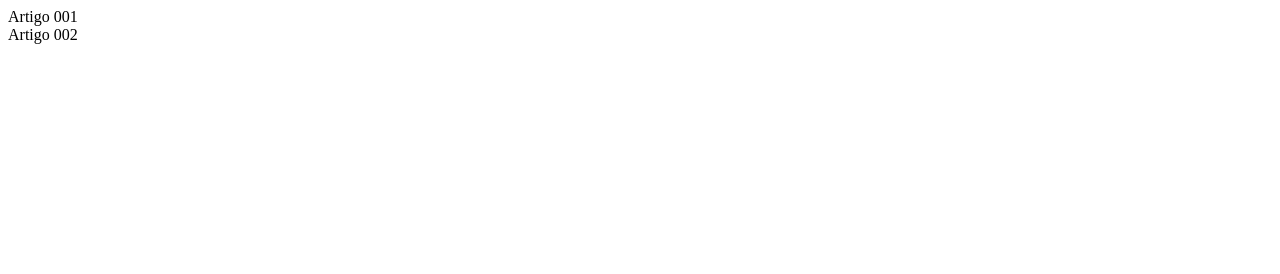
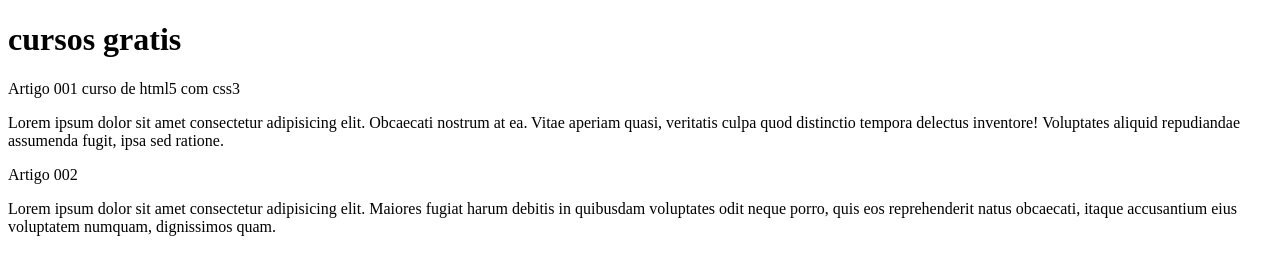
Before and after one commit to PedroEustaq/projeto-site, a plain HTML site: page index.html in a window 1280 px wide. Drawn offline with Linux system fonts and the light colour scheme.

Commit message:
comecei a escrever o conteudo

```diff
--- a/index.html
+++ b/index.html
@@ -8,10 +8,16 @@
 <body>
     <main>
         <header>
-            <article>Artigo 001</article>
+            <h1>cursos gratis</h1>
+            <article>Artigo 001
+                curso de html5 com css3
+                <p>Lorem ipsum dolor sit amet consectetur adipisicing elit. Obcaecati nostrum at ea. Vitae aperiam quasi, veritatis culpa quod distinctio tempora delectus inventore! Voluptates aliquid repudiandae assumenda fugit, ipsa sed ratione.</p>
+            </article>
         </header>
         <header>
-            <article>Artigo 002</article>
+            <article>Artigo 002
+                <p>Lorem ipsum dolor sit amet consectetur adipisicing elit. Maiores fugiat harum debitis in quibusdam voluptates odit neque porro, quis eos reprehenderit natus obcaecati, itaque accusantium eius voluptatem numquam, dignissimos quam.</p>
+            </article>
         </header>
     </main>
 </body>
```
